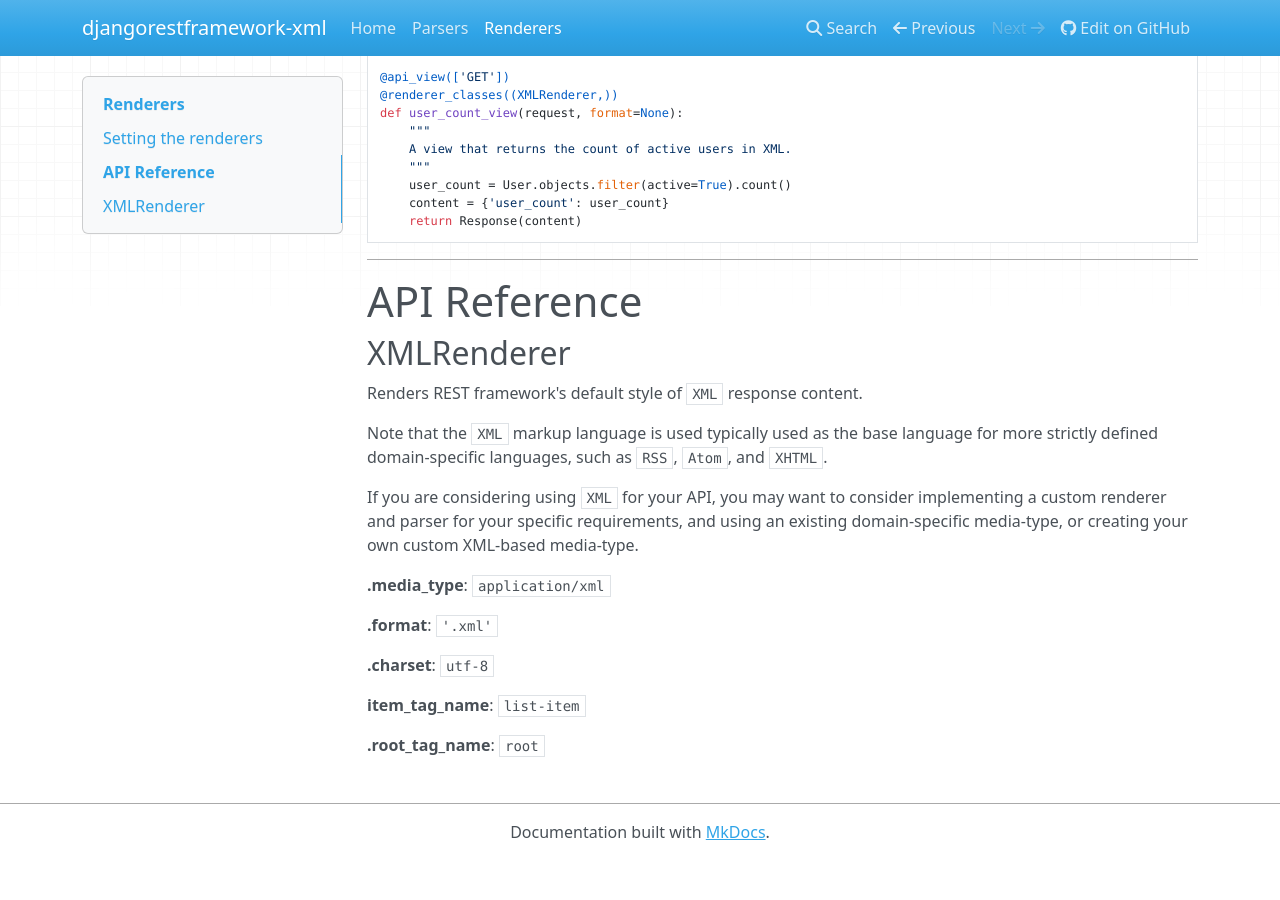
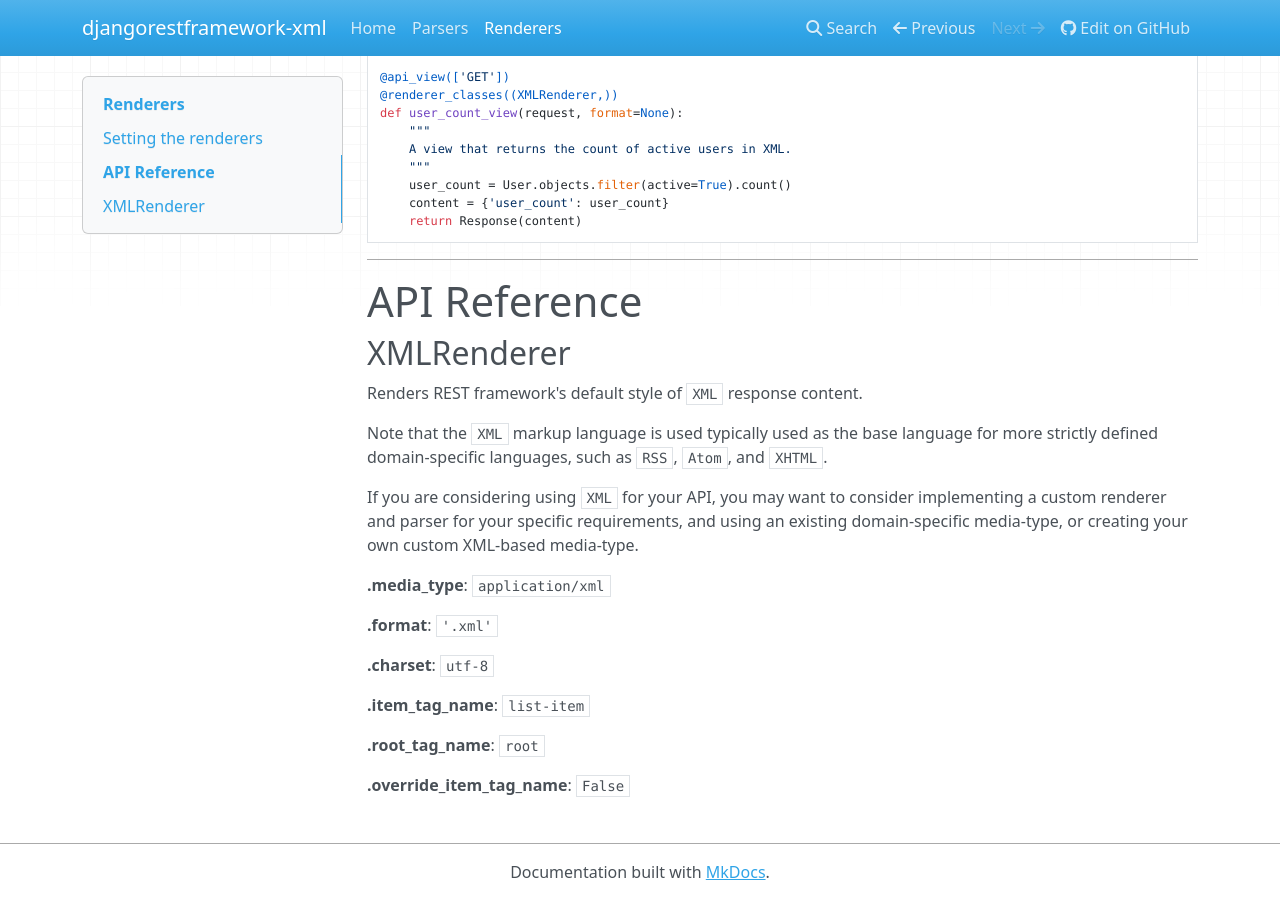
Before and after one commit to jpadilla/django-rest-framework-xml, an MkDocs documentation site: the page built from docs/renderers.md, in a window 1280 px wide and 900 px high, scrolled down 714 px. Built offline with MkDocs 1.6.1, drawn with Linux system fonts in a browser that asks for light colours; nearby versions of some CDN libraries; before the commit the page ends 1574 px from its top, so only the background shows below that.

Commit message:
add override_item_tage_name to API documentation

```diff
--- a/docs/renderers.md
+++ b/docs/renderers.md
@@ -59,6 +59,8 @@ If you are considering using `XML` for your API, you may want to consider implem
 
 **.charset**: `utf-8`
 
-**item_tag_name**: `list-item`
+**.item_tag_name**: `list-item`
 
 **.root_tag_name**: `root`
+
+**.override_item_tag_name**: `False`
```
